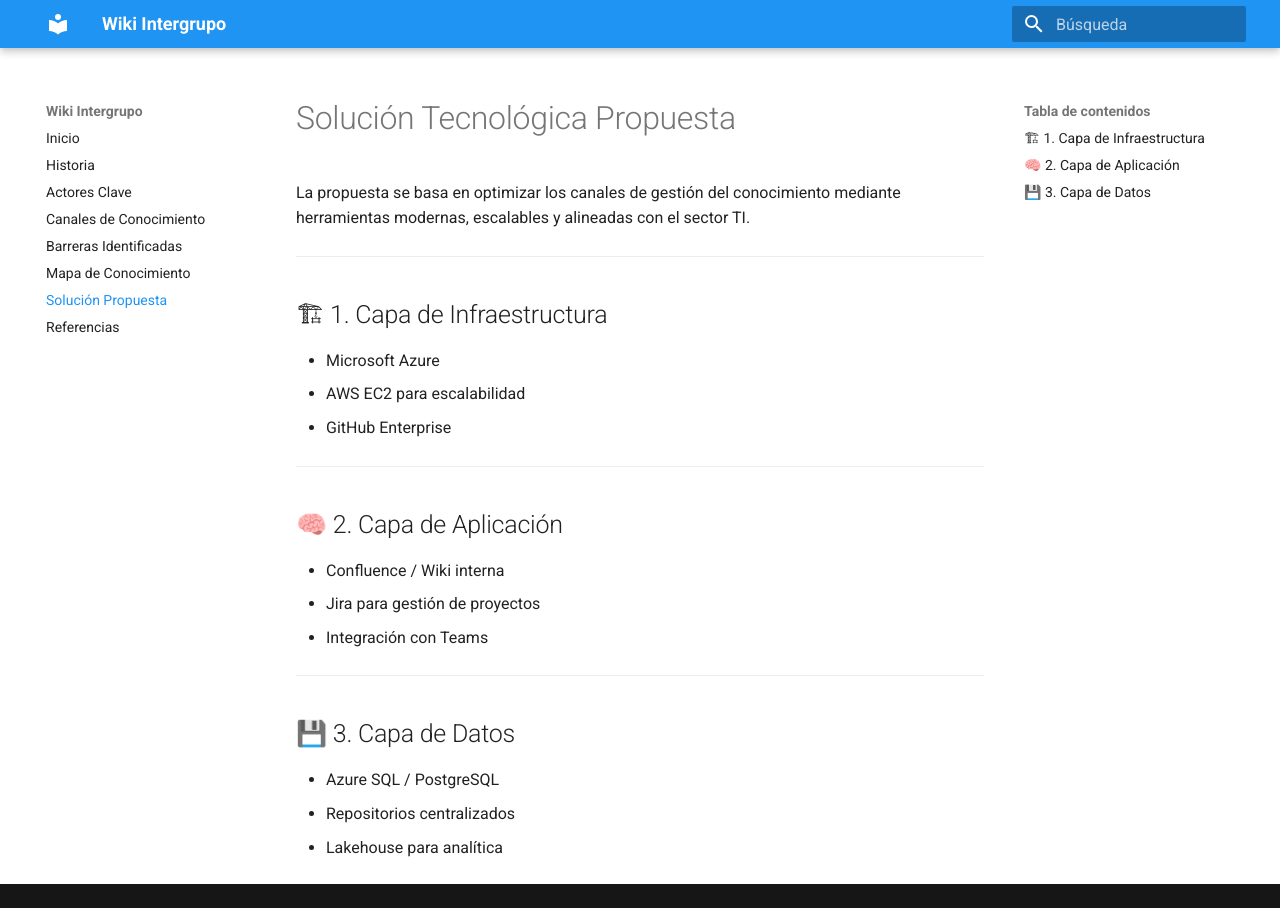
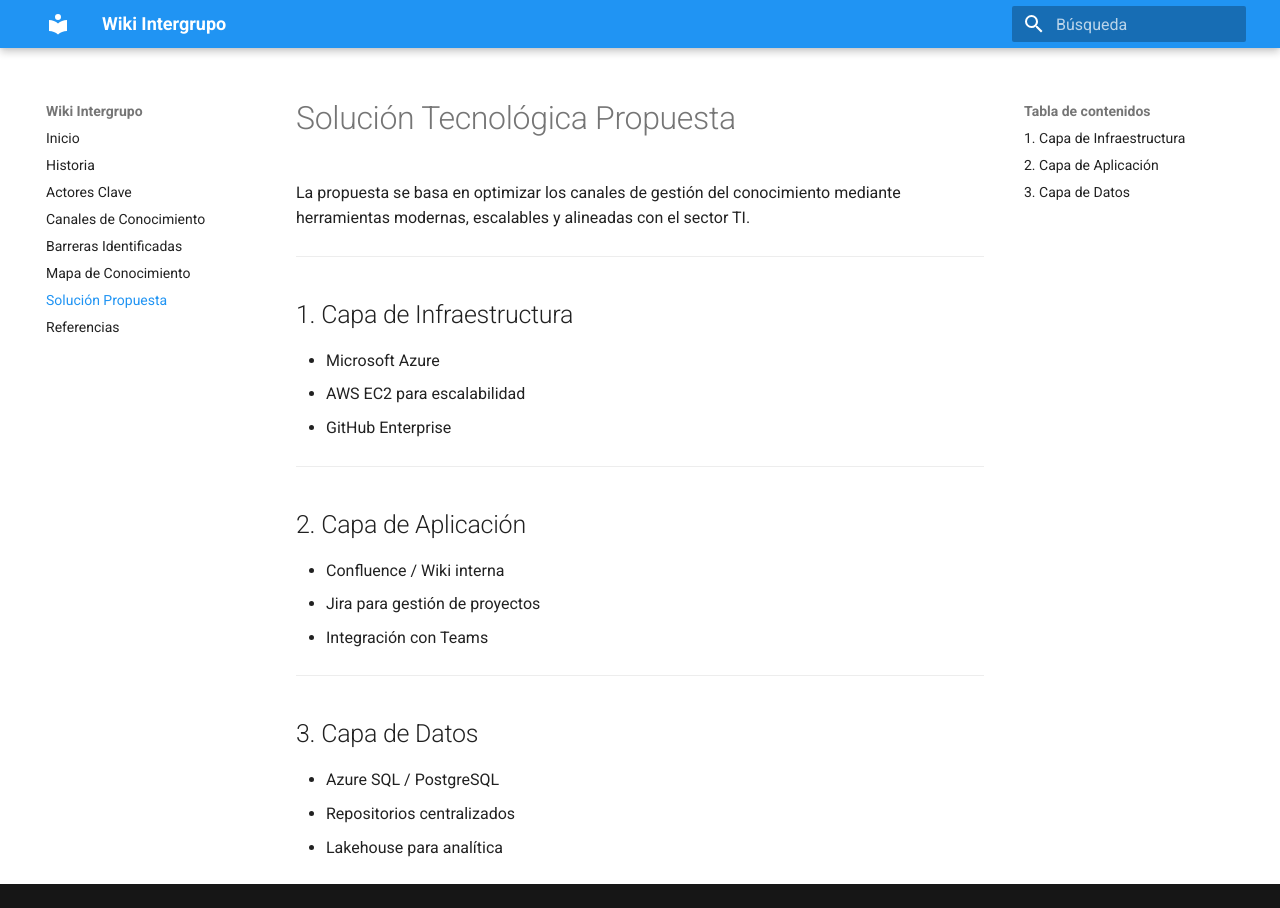
Before and after one commit to danielsmuncac-lgtm/wiki-intergrupo, an MkDocs documentation site: the page built from docs/solucion-propuesta.md, in a window 1280 px wide. Built offline with MkDocs 1.6.1 and Material for MkDocs 9.7.7, drawn with Linux system fonts in a browser that asks for light colours.

```diff
--- a/docs/solucion-propuesta.md
+++ b/docs/solucion-propuesta.md
@@ -4,21 +4,21 @@ La propuesta se basa en optimizar los canales de gestión del conocimiento media
 
 ---
 
-## 🏗 1. Capa de Infraestructura
+##  1. Capa de Infraestructura
 - Microsoft Azure
 - AWS EC2 para escalabilidad
 - GitHub Enterprise
 
 ---
 
-## 🧠 2. Capa de Aplicación
+##  2. Capa de Aplicación
 - Confluence / Wiki interna
 - Jira para gestión de proyectos
 - Integración con Teams
 
 ---
 
-## 💾 3. Capa de Datos
+##  3. Capa de Datos
 - Azure SQL / PostgreSQL
 - Repositorios centralizados
 - Lakehouse para analítica
```
